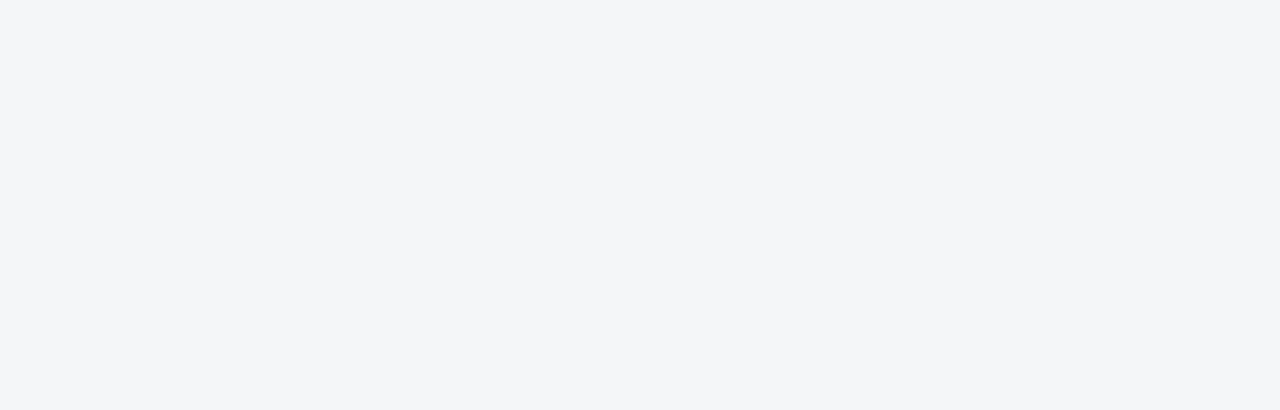
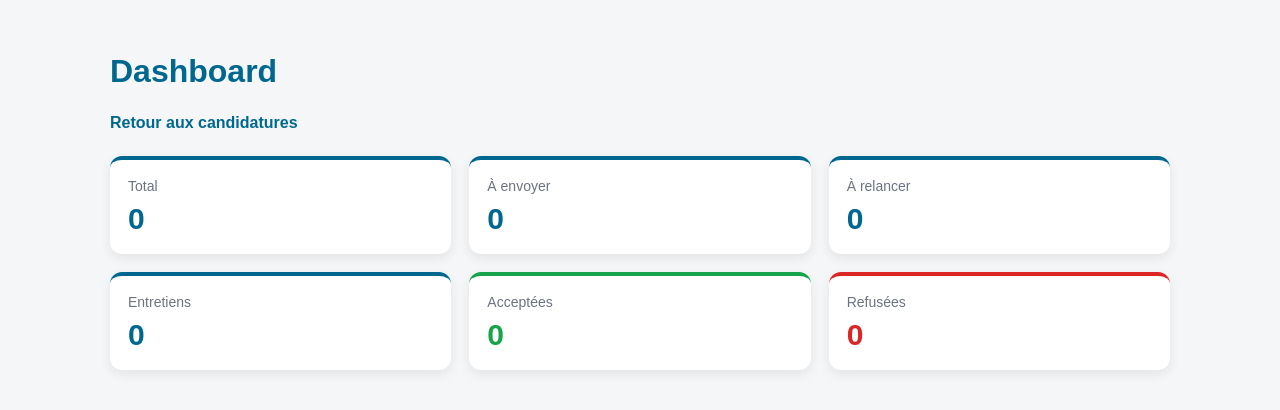
Before and after one commit to erwan749/CandiFlow, a React app in the folder frontend/: page /dashboard in a window 1280 px wide. Before the commit this address had no page. Shown: the top 410 px of the page. Built offline with nearby package versions, Linux system fonts and the light colour scheme; no server answers; the HTML template or start-up script is replaced by a standard one.

Commit message:
add dashboard page with routing

```diff
--- /dev/null
+++ b/frontend/src/components/Dashboard.jsx
@@ -0,0 +1,49 @@
+// Dashboard simple avec les statistiques principales
+function Dashboard({ applications }) {
+  const total = applications.length;
+
+  const countByStatus = (status) =>
+    applications.filter((app) => app.status === status).length;
+
+  const toSend = countByStatus("A_ENVOYER");
+  const waitingFollowUp = countByStatus("EN_ATTENTE_DE_RELANCE");
+  const interviews = countByStatus("ENTRETIEN");
+  const accepted = countByStatus("ACCEPTEE");
+  const refused = countByStatus("REFUSEE");
+
+  return (
+    <div className="dashboard-grid">
+      <div className="dashboard-card">
+        <span>Total</span>
+        <strong>{total}</strong>
+      </div>
+
+      <div className="dashboard-card">
+        <span>À envoyer</span>
+        <strong>{toSend}</strong>
+      </div>
+
+      <div className="dashboard-card">
+        <span>À relancer</span>
+        <strong>{waitingFollowUp}</strong>
+      </div>
+
+      <div className="dashboard-card">
+        <span>Entretiens</span>
+        <strong>{interviews}</strong>
+      </div>
+
+      <div className="dashboard-card success">
+        <span>Acceptées</span>
+        <strong>{accepted}</strong>
+      </div>
+
+      <div className="dashboard-card danger">
+        <span>Refusées</span>
+        <strong>{refused}</strong>
+      </div>
+    </div>
+  );
+}
+
+export default Dashboard;
--- a/frontend/src/index.css
+++ b/frontend/src/index.css
@@ -266,9 +266,71 @@ body {
   gap: 16px;
 }
 
-/* Mobile plus tard : les filtres passent l’un sous l’autre */
+/*les filtres passent l’un sous l’autre */
 @media (max-width: 768px) {
   .filters-row {
     grid-template-columns: 1fr;
   }
 }
+
+/*dashboard css*/
+
+.dashboard-grid {
+  display: grid;
+  grid-template-columns: repeat(3, 1fr);
+  gap: 18px;
+  margin-bottom: 24px;
+}
+
+.dashboard-card {
+  background-color: white;
+  border-radius: 12px;
+  padding: 18px;
+  border-top: 4px solid var(--primary-color);
+  box-shadow: 0 4px 12px rgba(0, 0, 0, 0.08);
+}
+
+.dashboard-card span {
+  display: block;
+  color: #6b7280;
+  font-size: 14px;
+  margin-bottom: 8px;
+}
+
+.dashboard-card strong {
+  font-size: 30px;
+  color: var(--primary-color);
+}
+
+.dashboard-card.success {
+  border-top-color: #16a34a;
+}
+
+.dashboard-card.success strong {
+  color: #16a34a;
+}
+
+.dashboard-card.danger {
+  border-top-color: #dc2626;
+}
+
+.dashboard-card.danger strong {
+  color: #dc2626;
+}
+
+@media (max-width: 768px) {
+  .dashboard-grid {
+    grid-template-columns: 1fr;
+  }
+}
+.nav-link {
+  display: inline-block;
+  margin-bottom: 24px;
+  color: var(--primary-color);
+  font-weight: bold;
+  text-decoration: none;
+}
+
+.nav-link:hover {
+  text-decoration: underline;
+}
--- a/frontend/src/pages/ApplicationPage.jsx
+++ b/frontend/src/pages/ApplicationPage.jsx
@@ -159,6 +159,9 @@ const filteredApplications = applications
   return (
     <div className="page-container">
       <h1 className="page-title">Mes candidatures</h1>
+      <a href="/dashboard" className="nav-link">
+        Voir le dashboard
+      </a>
 
       <ApplicationForm
         formData={formData}
--- /dev/null
+++ b/frontend/src/pages/DashboardPage.jsx
@@ -0,0 +1,30 @@
+import { useEffect, useState } from "react";
+import { getApplications } from "../api/applicationApi";
+import Dashboard from "../components/Dashboard";
+
+// Page dédiée aux statistiques
+function DashboardPage() {
+  const [applications, setApplications] = useState([]);
+
+  useEffect(() => {
+    fetchApplications();
+  }, []);
+
+  const fetchApplications = async () => {
+    const data = await getApplications();
+    setApplications(data);
+  };
+
+  return (
+    <div className="page-container">
+      <h1 className="page-title">Dashboard</h1>
+        <a href="/" className="nav-link">
+            Retour aux candidatures
+        </a>
+
+      <Dashboard applications={applications} />
+    </div>
+  );
+}
+
+export default DashboardPage;
--- a/frontend/src/router/AppRouter.jsx
+++ b/frontend/src/router/AppRouter.jsx
@@ -1,6 +1,6 @@
 import { BrowserRouter, Routes, Route} from "react-router-dom";
 import ApplicationPage from "../pages/ApplicationPage";
-import ApplicationsPage from "../pages/ApplicationPage";
+import DashboardPage from "../pages/DashboardPage";
 
 // Composant qui gère les routes de l'application
 function AppRouter(){
@@ -8,7 +8,8 @@ function AppRouter(){
         <BrowserRouter>
             <Routes>
                 {/* Route principale */}
-                <Route path="/" element={<ApplicationsPage />} />
+                <Route path="/" element={<ApplicationPage />} />
+                <Route path="/dashboard" element={<DashboardPage />} />
             </Routes>
         </BrowserRouter>
     )
```
